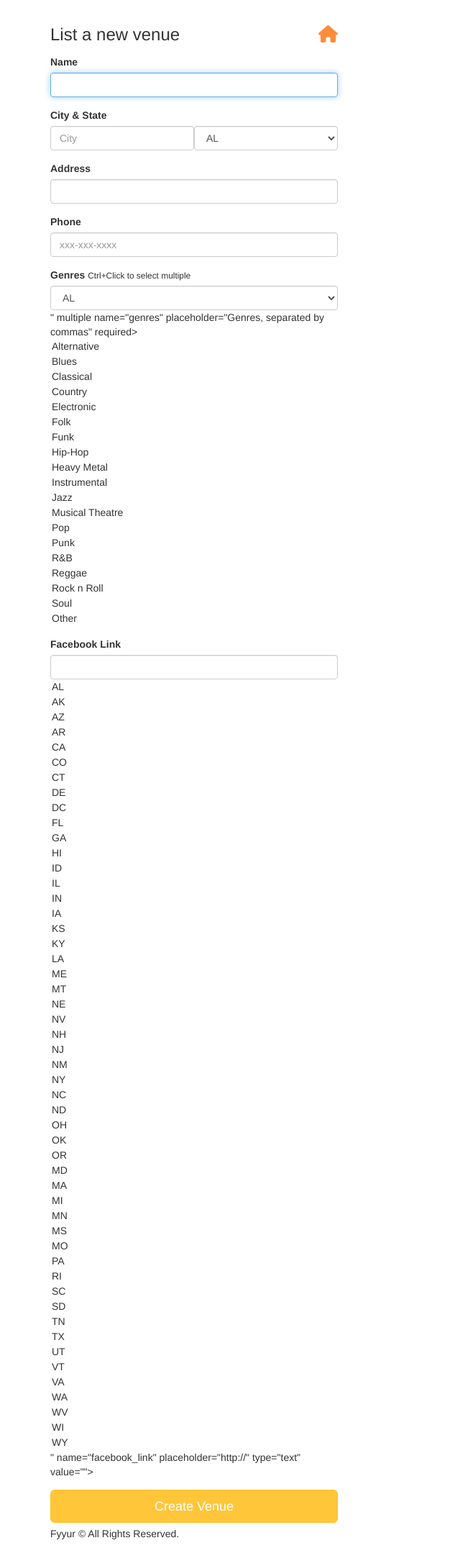
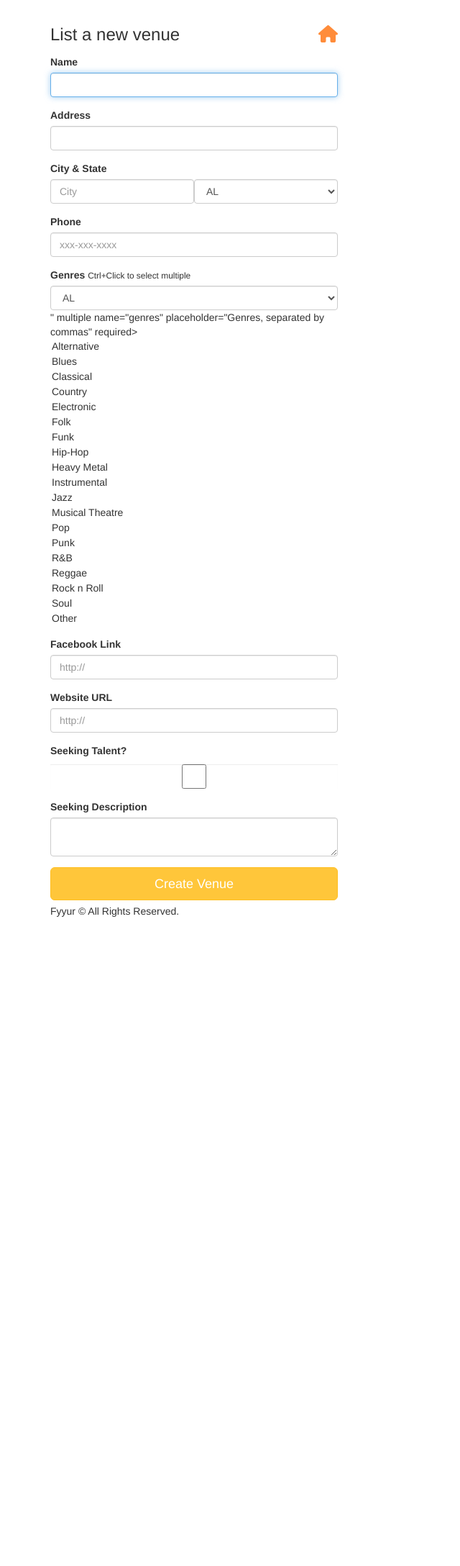
Before and after one commit to WhiteHatJoker/flask-venue-booking-website, a Flask app: page /venues/create in a window 1280 px wide. Shown: the part 60-2236 px from the top of the page at 72% size, without its empty margins (0-640 px from the left). After the commit the page ends 1334 px from the top, so only its background shows below. Run offline with Flask 2, Linux system fonts and the light colour scheme; some libraries are stand-ins or nearby versions.

Commit message:
Added options to create venue form and added db columns

```diff
--- a/app.py
+++ b/app.py
@@ -41,13 +41,17 @@
 
 class Venue(db.Model):
     id = db.Column(db.Integer, primary_key=True)
-    name = db.Column(db.String)
-    city = db.Column(db.String(120))
-    state = db.Column(db.String(120))
-    address = db.Column(db.String(120))
-    phone = db.Column(db.String(120))
+    name = db.Column(db.String, nullable=False)
+    city = db.Column(db.String(120), nullable=False)
+    state = db.Column(db.String(120), nullable=False)
+    address = db.Column(db.String(120), nullable=False)
+    phone = db.Column(db.String(120), nullable=False)
     image_link = db.Column(db.String(500))
     facebook_link = db.Column(db.String(120))
+    website = db.Column(db.String(120))
+    genres = db.Column(db.PickleType, nullable=False)
+    seeking_talent = db.Column(db.Boolean)
+    seeking_description = db.Column(db.String(500))
     artists = db.relationship('Artist', secondary=Show, backref=db.backref('venues', lazy=True))
 
     # TODO: implement any missing fields, as a database migration using Flask-Migrate
--- a/forms.py
+++ b/forms.py
@@ -1,7 +1,8 @@
 from datetime import datetime
 from flask_wtf import Form
-from wtforms import StringField, SelectField, SelectMultipleField, DateTimeField
+from wtforms import StringField, SelectField, SelectMultipleField, DateTimeField, BooleanField, TextAreaField
 from wtforms.validators import DataRequired, AnyOf, URL
+
 
 class ShowForm(Form):
     artist_id = StringField(
@@ -13,8 +14,9 @@
     start_time = DateTimeField(
         'start_time',
         validators=[DataRequired()],
-        default= datetime.today()
+        default=datetime.today()
     )
+
 
 class VenueForm(Form):
     name = StringField(
@@ -83,10 +85,10 @@
         'address', validators=[DataRequired()]
     )
     phone = StringField(
-        'phone'
+        'phone', validators=[DataRequired()]
     )
     image_link = StringField(
-        'image_link'
+        'image_link', validators=[URL()]
     )
     genres = SelectMultipleField(
         # TODO implement enum restriction
@@ -116,6 +118,16 @@
     facebook_link = StringField(
         'facebook_link', validators=[URL()]
     )
+    website = StringField(
+        'website', validators=[URL()]
+    )
+    seeking_talent = BooleanField(
+        'seeking_talent'
+    )
+    seeking_description = TextAreaField(
+        'seeking_description'
+    )
+
 
 class ArtistForm(Form):
     name = StringField(
@@ -182,10 +194,10 @@
     )
     phone = StringField(
         # TODO implement validation logic for state
-        'phone'
+        'phone', validators=[DataRequired()]
     )
     image_link = StringField(
-        'image_link'
+        'image_link', validators=[URL()]
     )
     genres = SelectMultipleField(
         # TODO implement enum restriction
--- a/templates/forms/new_venue.html
+++ b/templates/forms/new_venue.html
@@ -7,6 +7,10 @@
             <div class="form-group">
                 <label for="name">Name</label>
                 {{ form.name(class_ = 'form-control', autofocus = true) }}
+            </div>
+            <div class="form-group">
+                <label for="address">Address</label>
+                {{ form.address(class_ = 'form-control', autofocus = true) }}
             </div>
             <div class="form-group">
                 <label>City & State</label>
@@ -20,10 +24,6 @@
                 </div>
             </div>
             <div class="form-group">
-        <label for="address">Address</label>
-        {{ form.address(class_ = 'form-control', autofocus = true) }}
-      </div>
-      <div class="form-group">
                 <label for="phone">Phone</label>
                 {{ form.phone(class_ = 'form-control', placeholder='xxx-xxx-xxxx', autofocus = true) }}
             </div>
@@ -33,8 +33,20 @@
                 {{ form.genres(class_ = 'form-control', placeholder='Genres, separated by commas', id=form.state, autofocus = true) }}
             </div>
             <div class="form-group">
-          <label for="genres">Facebook Link</label>
-          {{ form.facebook_link(class_ = 'form-control', placeholder='http://', id=form.state, autofocus = true) }}
+                <label for="facebook_link">Facebook Link</label>
+                {{ form.facebook_link(class_ = 'form-control', placeholder='http://', autofocus = true) }}
+            </div>
+            <div class="form-group">
+                <label for="website">Website URL</label>
+                {{ form.website(class_ = 'form-control', placeholder='http://', autofocus = true) }}
+            </div>
+            <div class="form-group">
+                <label for="seeking_talent">Seeking Talent?</label>
+                {{ form.seeking_talent(class_ = 'form-control', autofocus = true) }}
+            </div>
+            <div class="form-group">
+                <label for="seeking_description">Seeking Description</label>
+                {{ form.seeking_description(class_ = 'form-control', size = 400, autofocus = true) }}
             </div>
             <input type="submit" value="Create Venue" class="btn btn-primary btn-lg btn-block">
         </form>
```
Lines whose indentation alone changed are shown as unchanged.
